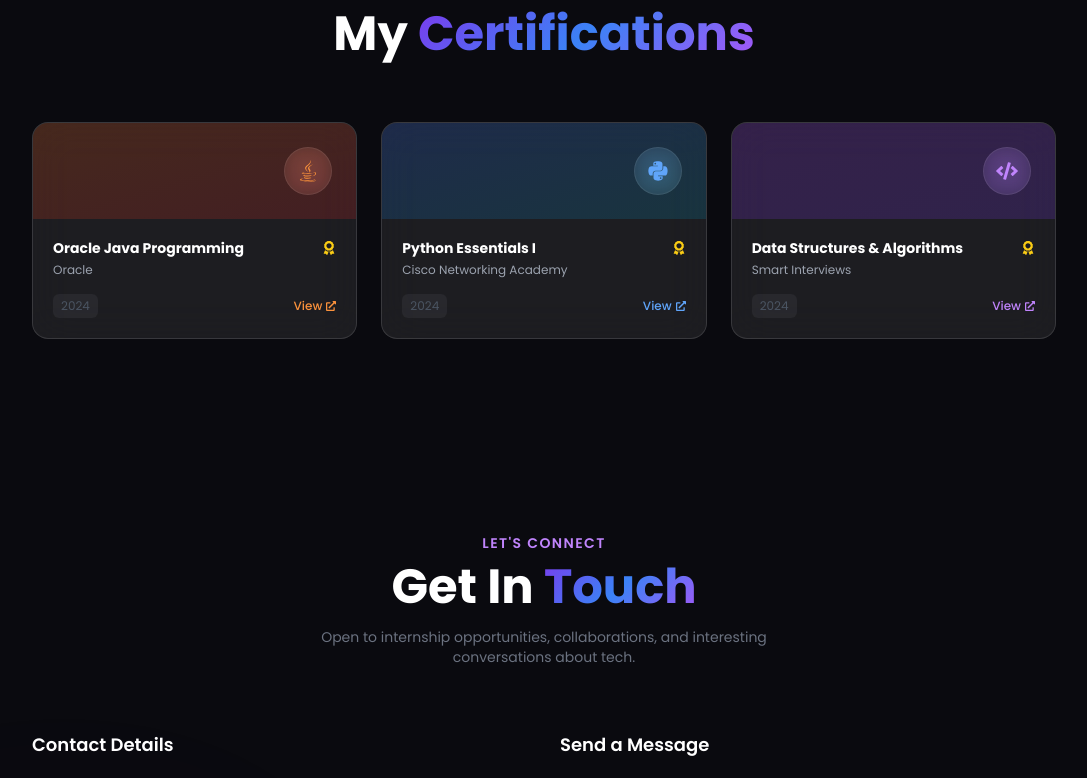
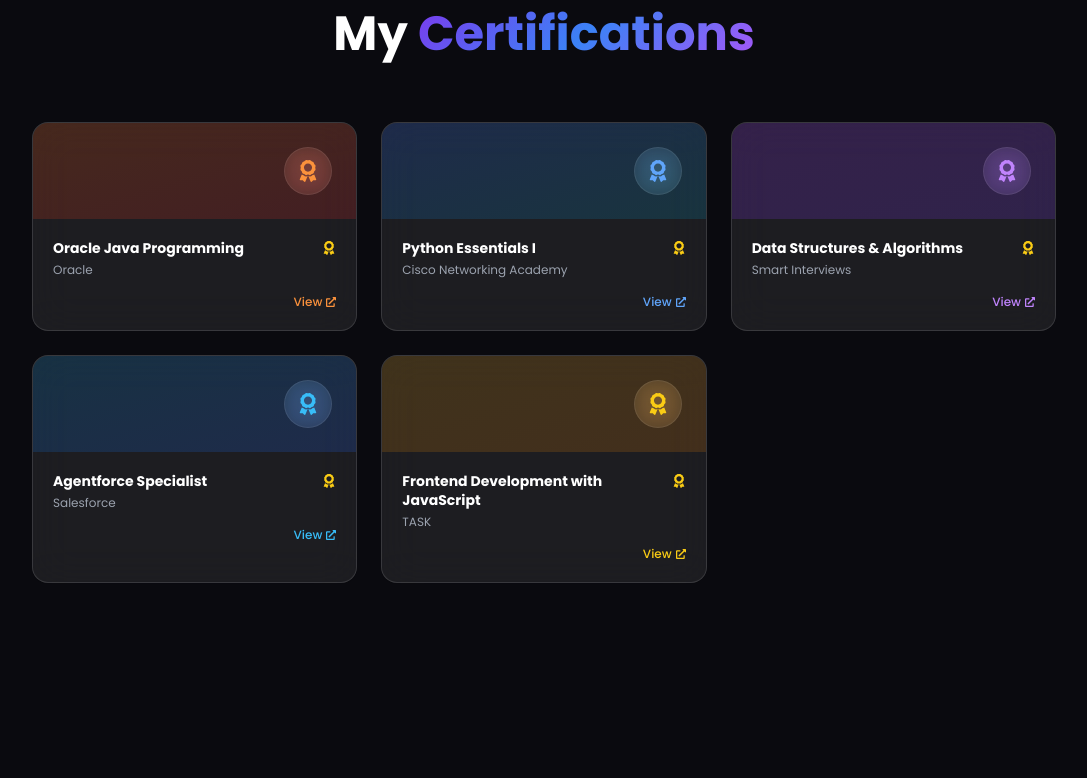
Before and after one commit to harini-85/portfolio, a React (Vite) app in the folder portfolio/: page / in a window 1280 px wide. Shown: the part 5280-6058 px from the top of the page, without its empty margins (96-1183 px from the left). Built offline with nearby package versions, Linux system fonts and the light colour scheme.

Commit message:
Made UI changes

```diff
--- a/portfolio/src/components/Certifications.tsx
+++ b/portfolio/src/components/Certifications.tsx
@@ -1,37 +1,48 @@
 import { motion } from 'framer-motion';
 import { useInView } from 'react-intersection-observer';
-import { FaJava, FaPython, FaCode, FaAward, FaExternalLinkAlt } from 'react-icons/fa';
+import { FaAward, FaExternalLinkAlt } from 'react-icons/fa';
+// import { FaJava, FaPython, FaCode, FaAward, FaExternalLinkAlt } from 'react-icons/fa';
 
 const certs = [
   {
     title: 'Oracle Java Programming',
     issuer: 'Oracle',
-    icon: FaJava,
     color: 'text-orange-400',
     bg: 'from-orange-600/20 to-red-600/20',
     border: 'border-orange-500/30',
-    year: '2024',
-    link: 'https://still-rain-602.linkyhost.com',
+    link: 'https://drive.google.com/file/d/1kJ2_0P6E_ifJElDyFyBD55clDMceSnNi/view?usp=sharing',
   },
   {
     title: 'Python Essentials I',
     issuer: 'Cisco Networking Academy',
-    icon: FaPython,
     color: 'text-blue-400',
     bg: 'from-blue-600/20 to-cyan-600/20',
     border: 'border-blue-500/30',
-    year: '2024',
     link: 'https://www.credly.com/badges/41f375c4-d6c6-4758-a158-0e572a136c3e',
   },
   {
     title: 'Data Structures & Algorithms',
     issuer: 'Smart Interviews',
-    icon: FaCode,
     color: 'text-purple-400',
     bg: 'from-purple-600/20 to-violet-600/20',
     border: 'border-purple-500/30',
-    year: '2024',
     link: 'https://smartinterviews.in/certificate/4cfe4c43',
+  },
+  {
+    title: 'Agentforce Specialist',
+    issuer: 'Salesforce',
+    color: 'text-sky-400',
+    bg: 'from-sky-600/20 to-blue-600/20',
+    border: 'border-sky-500/30',
+    link: 'https://drive.google.com/file/d/1Gju2i8xknFZ4ifnvQbr11y_Ctt1eAW50/view?usp=sharing',
+  },
+  {
+    title: 'Frontend Development with JavaScript',
+    issuer: 'TASK',
+    color: 'text-yellow-400',
+    bg: 'from-yellow-600/20 to-amber-600/20',
+    border: 'border-yellow-500/30',
+    link: 'https://drive.google.com/file/d/1J9weGEScqAjHCT-jb195AMnkHnUVV5ZF/view?usp=sharing',
   },
 ];
 
@@ -55,7 +66,7 @@
           </h2>
         </motion.div>
 
-        <div className="grid grid-cols-1 sm:grid-cols-3 gap-6">
+        <div className="grid grid-cols-1 sm:grid-cols-2 lg:grid-cols-3 gap-6">
           {certs.map((cert, i) => (
             <motion.div
               key={cert.title}
@@ -68,7 +79,7 @@
               {/* Header */}
               <div className={`bg-gradient-to-br ${cert.bg} p-6 flex items-center justify-end`}>
                 <div className={`w-12 h-12 rounded-full glass flex items-center justify-center ${cert.color}`}>
-                  <cert.icon size={22} />
+                  <FaAward size={22} />
                 </div>
               </div>
 
@@ -79,8 +90,7 @@
                   <FaAward className="text-yellow-400 mt-0.5 shrink-0" size={14} />
                 </div>
                 <p className="text-gray-400 text-xs mb-4">{cert.issuer}</p>
-                <div className="flex items-center justify-between">
-                  <span className="text-xs text-gray-600 bg-white/5 px-2 py-1 rounded-md">{cert.year}</span>
+                <div className="flex items-center justify-end">
                   {cert.link ? (
                     <a
                       href={cert.link}
```
